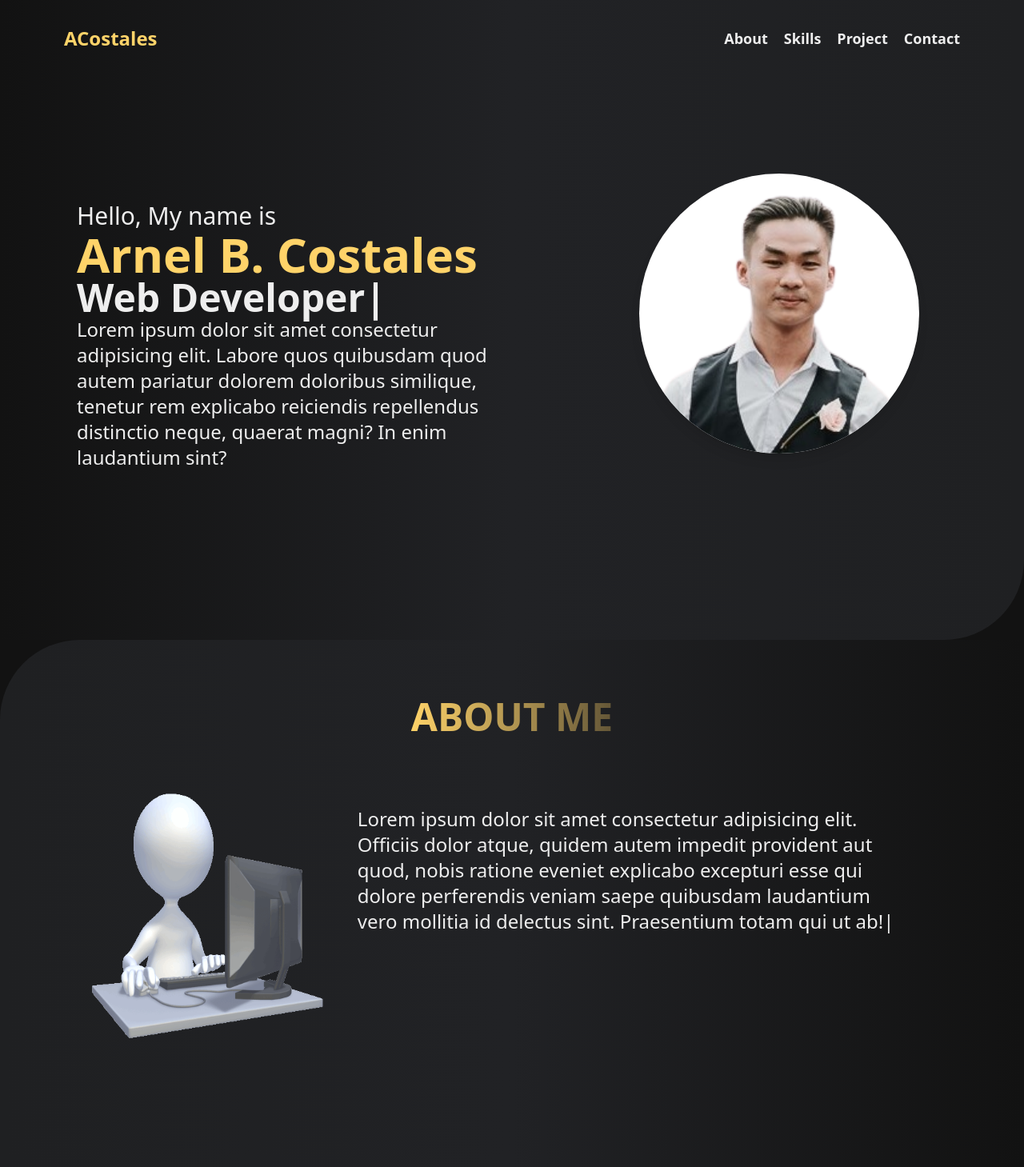
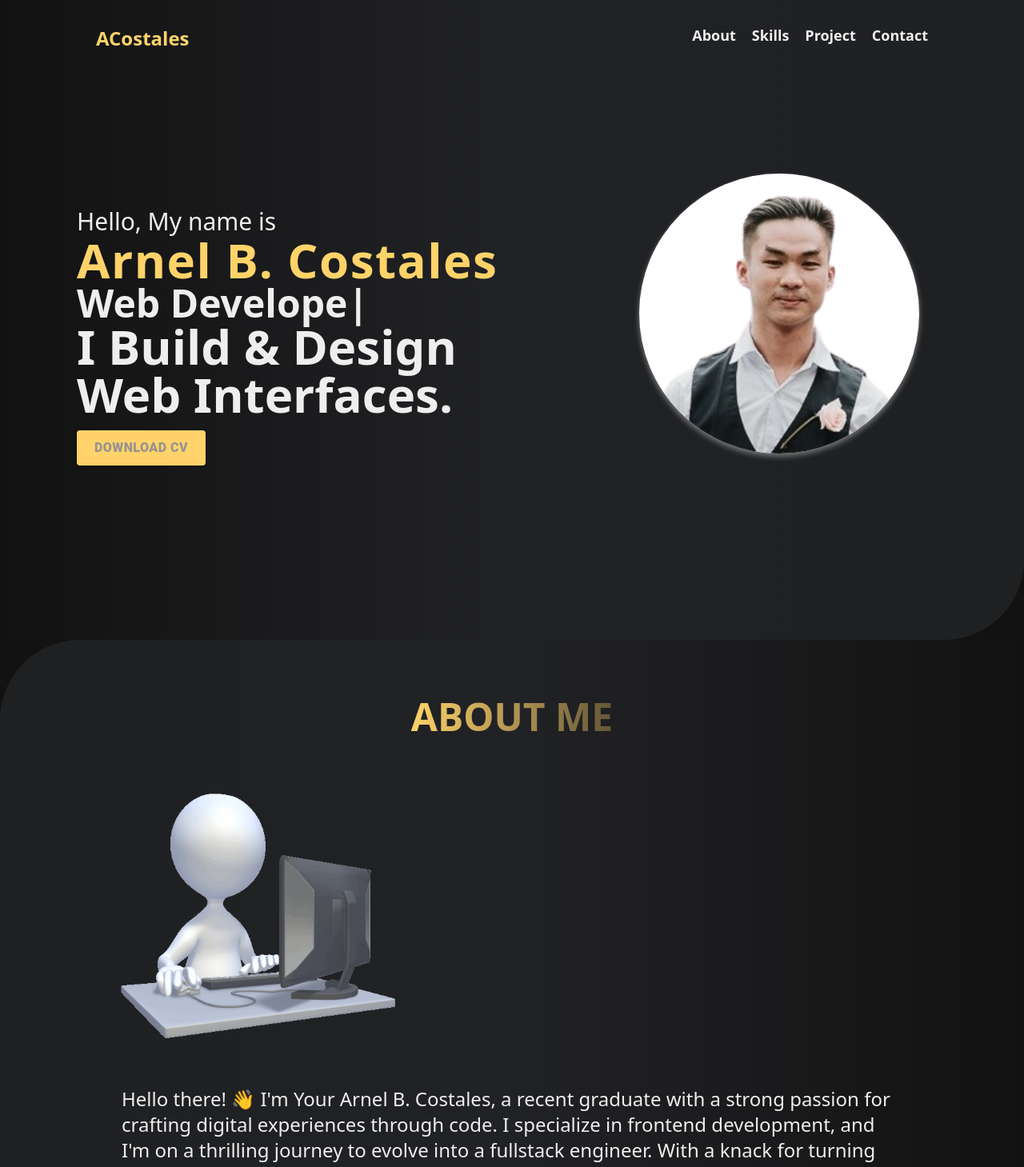
Before and after one commit to acostales08/acostales, a React (Create React App) app: page / in a window 1280 px wide. Shown: the top 1459 px of the page at 80% size. Built offline with nearby package versions, Linux system fonts and the light colour scheme; the HTML template or start-up script is replaced by a standard one.

Commit message:
some changes framer motion

```diff
--- a/package.json
+++ b/package.json
@@ -3,6 +3,9 @@
   "version": "0.1.0",
   "private": true,
   "dependencies": {
+    "@emotion/react": "^11.11.1",
+    "@emotion/styled": "^11.11.0",
+    "@mui/material": "^5.14.6",
     "@testing-library/jest-dom": "^5.17.0",
     "@testing-library/react": "^13.4.0",
     "@testing-library/user-event": "^13.5.0",
--- a/src/Components/Content/About/AboutSection.tsx
+++ b/src/Components/Content/About/AboutSection.tsx
@@ -5,13 +5,13 @@ import { motion } from 'framer-motion'
 
 const AboutSection: React.FC = () => {
 
-    const strings = ['Lorem ipsum dolor sit amet consectetur adipisicing elit. Officiis dolor atque, quidem autem impedit provident aut quod, nobis ratione eveniet explicabo excepturi esse qui dolore perferendis veniam saepe quibusdam laudantium vero mollitia id delectus sint. Praesentium totam qui ut ab!'];
+    const strings = [`Hello there! 👋 I'm Your Arnel B. Costales, a recent graduate with a strong passion for crafting digital experiences through code. I specialize in frontend development, and I'm on a thrilling journey to evolve into a fullstack engineer. With a knack for turning ideas into elegant, user-centric interfaces, I'm dedicated to creating web applications that not only function seamlessly but also leave a lasting impact.`];
 
   return (
     <motion.div
         whileInView={{ x: 0, transition: { duration: 0.3 }, opacity: 1 }}
-        initial={{ x: 200, opacity: 0 }}
-        className='h-screen w-full  bg-gradient-to-r from-[#1F2022] via-[#212225] to-[#121212] rounded-l-[100px] pt-16 px-28'>
+        initial={{ x: 500, opacity: 0 }}
+        className='h-auto w-full  bg-gradient-to-r from-[#1F2022] via-[#212225] to-[#121212] rounded-l-[100px] pt-16 p-1 md:px-28'>
         <div className="w-full h-16  flex justify-center items-center">
         <motion.div
           whileInView={{ y: 0, transition: { duration: 0.8 }, opacity: 1 }}
@@ -20,13 +20,13 @@ const AboutSection: React.FC = () => {
             <h1 className="w-cover h-fit bg-clip-text bg-gradient-to-r from-[#FFD369] to-[rgba(255,210,105,0.31)] text-5xl font-bold text-transparent ">ABOUT ME</h1>
         </motion.div>
         </div>
-        <div className="flex  mt-10 ">
-            <div className=" w-[40%] h-full flex justify-center items-center">
+        <div className="flex-col md:flex mt-10 container mx-auto">
+            <div className="w-full md:w-[40%] h-full flex justify-center items-center">
                 <img src="move.gif" alt=""  className='w-[350px] h-[350px]'/>
             </div>
-            <div className=" w-full h-full text-[#EEEEEE] p-10">
-                <p className=" text-2xl">
-                    <TypedText strings={strings} typeSpeed={10} loop={false} />
+            <div className=" w-full h-[450px] md:h-full text-[#EEEEEE] p-1 md:p-10">
+                <p className="text-2xl">
+                    <TypedText strings={strings} typeSpeed={4} loop={false} />
                 </p>
             </div>
         </div>
--- a/src/Components/Content/Home/HomeContent.css
+++ b/src/Components/Content/Home/HomeContent.css
@@ -11,3 +11,26 @@
       transform: translateY(-50px);
     }
   }
+
+  .animated-background {
+    position: fixed;
+    top: 0;
+    left: 0;
+    width: 100%;
+    height: 100%;
+    z-index: -1;
+    background: linear-gradient(45deg, #f06, #9f6);
+    animation: animateBackground 15s linear infinite;
+  }
+
+  @keyframes animateBackground {
+    0% {
+      background-position: 0% 50%;
+    }
+    50% {
+      background-position: 100% 50%;
+    }
+    100% {
+      background-position: 0% 50%;
+    }
+  }
--- a/src/Components/Content/Home/HomeContent.tsx
+++ b/src/Components/Content/Home/HomeContent.tsx
@@ -2,15 +2,17 @@ import React from 'react'
 import './HomeContent.css'
 import TypedText from './TypedText'
 import { motion } from 'framer-motion';
+import { Button } from '@mui/material';
+
 
 const HomeContent: React.FC = () => {
 
   const strings = ['Web Developer', 'Welcome to Portfolio'];
 
   return (
-    <div className='h-screen w-full pt-10 bg-gradient-to-r border-r-1 from-[#121212] via-[#212225] to-[#1F2022] rounded-br-[100px] z-10'>
-        <div className="w-full h-full flex flex-col md:flex-row">
-          <div className="w-full h-[50%] md:h-full flex justify-start items-center px-3 md:pl-24 order-2 md:order-1">
+    <div className='h-screen w-full pt-10 bg-gradient-to-r border-r-1 from-[#121212] via-[#212225] to-[#1F2022] rounded-br-[100px] z-10 '>
+        <div className="container mx-auto w-full h-full flex flex-col md:flex-row">
+          <div className=" w-full h-[50%] md:h-full flex justify-start items-center  px-3 md:pl-24 order-2 md:order-1">
             <div className="text-[#EEEEEE] text-center md:text-start">
             <motion.div
               whileInView={{ y: 0, transition: { duration: 0.8 }, opacity: 1 }}
@@ -20,7 +22,7 @@ const HomeContent: React.FC = () => {
               <motion.div
               whileInView={{ x: 0, transition: { duration: 0.8, delay: 0.2 }, opacity: 1 }}
               initial={{ x: 350, opacity: 0 }}>
-              <h1 className="text-[#FFD369] text-4xl md:text-6xl font-bold">Arnel B. Costales</h1>
+              <h1 className="text-[#FFD369] text-4xl md:text-6xl font-bold tracking-wide">Arnel B. Costales</h1>
               </motion.div>
               <motion.div
               whileInView={{ x: 0, transition: { duration: 0.8, delay: 0.6 }, opacity: 1 }}
@@ -31,16 +33,46 @@ const HomeContent: React.FC = () => {
               </motion.div>
               <motion.div
               whileInView={{ y: 0, transition: { duration: 1.5 }, opacity: 1 }}
-              initial={{ y: 150, opacity: 0 }}>
-                <p className=" w-full text-2xl">Lorem ipsum dolor sit amet consectetur adipisicing elit. Labore quos quibusdam quod autem pariatur dolorem doloribus similique, tenetur rem explicabo reiciendis repellendus distinctio neque, quaerat magni? In enim laudantium sint?</p>
+              initial={{ y: 150, opacity: 0 }}
+              >
+                <p className=" w-full text-6xl font-semibold">I Build & Design Web Interfaces.</p>
+              </motion.div>
+              <motion.div
+                 whileInView={{
+                  opacity: 1,
+                  scale: 1,
+                  transition: { duration: 0.8, ease: [0, 0.71, 0.2, 1.01], delay: 1 }
+                }}
+                initial={{ opacity: 0, scale: 0.5 }}
+              >
+              <Button variant='contained' size='large' style={{
+                backgroundColor: '#FFD369',
+                color: '#999292',
+                marginTop: '15px',
+                fontSize: '16px',
+                fontWeight: '800'
+              }}>
+                Download CV
+              </Button>
               </motion.div>
 
             </div>
           </div>
-          <div className="w-full h-[50%] md:h-full flex justify-center items-center  pt-16 md:pt-0 order-1 md:order-2">
-            <div className="w-[175px] h-[175px] md:w-[350px] md:h-[350px] rounded-full bg-white overflow-hidden mt-8 md:mt-0 shadow-lg floating-element">
-              <img src="prof.png" alt="" className='w-[175px] h-[175px] md:w-[350px] md:h-[350px]' />
+          <div className=" w-full h-auto md:h-full flex justify-center items-center  pt-16 md:pt-0 order-1 md:order-2">
+          <motion.div
+                 whileInView={{
+                  opacity: 1,
+                  scale: 1,
+                  transition: { duration: 3, ease: [0, 0.71, 0.2, 1.01], delay: 0.8 }
+                }}
+                initial={{ opacity: 0, scale: 0.5 }}
+              >
+            <div className="w-[200px] h-[200px] md:w-[350px] md:h-[350px] rounded-full bg-white overflow-hidden mt-8 md:mt-0 shadow-lg floating-element" style={{
+              boxShadow: "0 4px 6px 1px rgba(240, 240, 240, 0.3), 0 2px 4px 1px rgba(240, 240, 240, 0.08)"
+            }}>
+              <img src="prof.png" alt="" className='w-[200px] h-[200px] md:w-[350px] md:h-[350px]' />
             </div>
+            </motion.div>
           </div>
         </div>
     </div>
--- a/src/Components/Content/Project/ProjectSection.tsx
+++ b/src/Components/Content/Project/ProjectSection.tsx
@@ -7,7 +7,7 @@ const ProjectSection: React.FC = () => {
   return (
     <motion.div
         whileInView={{ x: 0, transition: { duration: 0.4 }, opacity: 1 }}
-        initial={{ x: 200, opacity: 0 }}
+        initial={{ x: 500, opacity: 0 }}
         className='h-auto w-full bg-gradient-to-r border-[#404144] from-[#1F2022] via-[#212225] to-[#121212] rounded-l-[100px] py-16 px-16'>
         <div className="w-full h-16  flex justify-center items-center">
         <motion.div
@@ -17,7 +17,7 @@ const ProjectSection: React.FC = () => {
             <h1 className="w-cover h-fit bg-clip-text bg-gradient-to-r from-[#FFD369] to-[rgba(255,210,105,0.31)] text-5xl font-bold text-transparent ">PROJECTS</h1>
         </motion.div>
         </div>
-        <div className="h-auto w-full flex flex-wrap gap-3 mt-10 justify-center items-center">
+        <div className="container mx-auto h-auto w-full flex flex-wrap gap-3 mt-10 justify-center items-center">
             <div className="border bg-white rounded-lg w-[360px] h-[250px]">
                 <img src="royalcharm.png" alt="" />
             </div>
--- a/src/Components/Content/Skill/SkillSection.tsx
+++ b/src/Components/Content/Skill/SkillSection.tsx
@@ -1,13 +1,14 @@
 import React from 'react'
 import { Skillitems } from './Skillitem'
 import { motion } from 'framer-motion'
+
 
 
 const SkillSection: React.FC = () => {
   return (
     <motion.div
         whileInView={{ x: 0, transition: { duration: 0.4 }, opacity: 1 }}
-        initial={{ x: -200, opacity: 0 }}
+        initial={{ x: -500, opacity: 0 }}
         className='h-auto w-full bg-gradient-to-r border-r-1 from-[#121212] via-[#212225] to-[#1F2022] rounded-r-[100px] py-16 px-20'>
         <div className="w-full h-16  flex justify-center items-center ">
         <motion.div
@@ -20,11 +21,11 @@ const SkillSection: React.FC = () => {
         <motion.div
           whileInView={{ y: 0, transition: { duration: 0.8, delay: 0.3 }, opacity: 1 }}
           initial={{ y: -100, opacity: 0 }}
-          className=" w-full h-fit flex justify-center py-10 text-2xl"
+          className=" w-full h-fit flex justify-center py-10 text-2xl container mx-auto"
         >
             <p className="text-[#EEEEEE]  w-[70%] text-center">Lorem ipsum dolor sit amet consectetur adipisicing elit. Tempore dolores asperiores natus. Labore dolorem nobis sunt vero, quidem reprehenderit. Cum autem possimus aspernatur id quae deleniti nemo, doloribus iste. Sunt.</p>
         </motion.div>
-        <div className=" mt-10 h-auto w-full flex flex-wrap gap-4 p-5 justify-center items-center">
+        <div className=" mt-10 h-[50vh] w-full flex flex-wrap gap-4 p-5 justify-center items-center">
             {Skillitems.map(({img}, index) => (
               <motion.div whileHover={{ scale: 1.2 }} >
                 <div key={index} className="flex justify-center items-center w-[100px] h-[100px]  rounded-2xl bg-[#EEEEEE] shadow-xl">
--- a/src/Components/Content/Skill/Skillitem.tsx
+++ b/src/Components/Content/Skill/Skillitem.tsx
@@ -7,43 +7,43 @@ import { SiJavascript, SiPhp, SiMysql, SiReact, SiTypescript, SiVisualstudio, Si
 
 export const Skillitems = [
     {
-        img: <AiFillHtml5 size={90} className='text-[#393E46]'/>
+        img: <AiFillHtml5 size={70} className='text-[#393E46]'/>
     },
     {
-        img: <FaCss3Alt size={80} className='text-[#393E46]'/>
+        img: <FaCss3Alt size={70} className='text-[#393E46]'/>
     },
     {
-        img: <SiMui size={80} className='text-[#393E46]'/>
+        img: <SiMui size={70} className='text-[#393E46]'/>
     },
     {
-        img: <SiTailwindcss size={80} className='text-[#393E46]'/>
+        img: <SiTailwindcss size={70} className='text-[#393E46]'/>
     },
     {
-        img: <FaBootstrap size={80} className='text-[#393E46]'/>
+        img: <FaBootstrap size={70} className='text-[#393E46]'/>
     },
     {
-        img: <SiJavascript size={80} className='text-[#393E46]'/>
+        img: <SiJavascript size={70} className='text-[#393E46]'/>
     },
     {
-        img: <SiTypescript size={80} className='text-[#393E46]'/>
+        img: <SiTypescript size={70} className='text-[#393E46]'/>
     },
     {
-        img: <SiReact size={80} className='text-[#393E46]'/>
+        img: <SiReact size={70} className='text-[#393E46]'/>
     },
     {
-        img: <SiPhp size={80} className='text-[#393E46]'/>
+        img: <SiPhp size={70} className='text-[#393E46]'/>
     },
     {
-        img: <SiMysql size={80} className='text-[#393E46]'/>
+        img: <SiMysql size={70} className='text-[#393E46]'/>
     },
     {
-        img: <SiVisualstudio size={80} className='text-[#393E46]'/>
+        img: <SiVisualstudio size={70} className='text-[#393E46]'/>
     },
     {
-        img: <BsGit size={80} className='text-[#393E46]'/>
+        img: <BsGit size={70} className='text-[#393E46]'/>
     },
     {
-        img: <AiFillGithub size={80} className='text-[#393E46]'/>
+        img: <AiFillGithub size={70} className='text-[#393E46]'/>
     },
 
 ];
--- a/src/Components/NavBar/navBar.tsx
+++ b/src/Components/NavBar/navBar.tsx
@@ -1,40 +1,60 @@
-import React from 'react';
+import React, { useState } from 'react';
+import { FaBars, FaTimes } from 'react-icons/fa';
 
 type Link = {
   link: string;
   href: string;
-}
+};
 
 const NavBar: React.FC = () => {
+  const [isOpen, setIsOpen] = useState(false);
+
+  const MenuToggle = () => {
+    setIsOpen(!isOpen);
+  };
+
   const Links: Link[] = [
     {
       link: 'About',
-      href: '#About'
+      href: '#About',
     },
     {
       link: 'Skills',
-      href: '#Skills'
+      href: '#Skills',
     },
     {
       link: 'Project',
-      href: '#Project'
+      href: '#Project',
     },
     {
       link: 'Contact',
-      href: '#Contact'
-    }
+      href: '#Contact',
+    },
   ];
 
   return (
-    <nav className=" h-24 w-full flex justify-between items-center px-20 font-semibold bold bg-transparent z-30 absolute">
+    <nav className="  h-24 w-full flex justify-center items-center md:px-20 font-semibold bold bg-transparent z-30 absolute">
+      <div className="container mx-auto flex justify-between px-10">
         <h1 className="text-[#FFD369] text-2xl">ACostales</h1>
         <ul className="text-[#EEEEEE] hidden md:flex gap-5 text-base">
           {Links.map(({ link, href }, index) => (
-          <li key={index} className="text-[18px] cursor-pointer hover:scale-105 duration-100 hover:text-[#FFD369]" onClick={() => window.location.href = href}>
+            <li
+              key={index}
+              className="text-[18px] cursor-pointer hover:scale-105 duration-100 hover:text-[#FFD369]"
+              onClick={() => window.location.href = href}
+            >
               {link}
             </li>
           ))}
         </ul>
+      </div>
+
+      {/* <div onClick={MenuToggle} className="text-[#EEEEEE] cursor-pointer">
+        {isOpen ? <FaBars size={30}/> : <FaTimes size={30}/>}
+      </div>
+      {!isOpen && (
+        <div className="h-screen w-full bg-black"></div>
+      )} */}
     </nav>
   );
 };
--- a/src/Pages/index.tsx
+++ b/src/Pages/index.tsx
@@ -4,14 +4,14 @@ import NavBar from '../Components/NavBar/navBar'
 
 const MainPage: React.FC = () => {
   return (
-    <div className="h-auto w-full bg-[#121212]">
+    <div className="h-auto w-full bg-[#121212] overflow-hidden ">
         <NavBar/>
-        <HomeContent/>
+         <HomeContent/>
         <AboutSection />
         <SkillSection />
         <ProjectSection/>
         <ContactSection/>
-        <Footer/>
+       <Footer/>
     </div>
 
   )
```
Also changed, not shown: 1 other file (tests, documents, lock files or other folders). Lines whose indentation alone changed are shown as unchanged.
